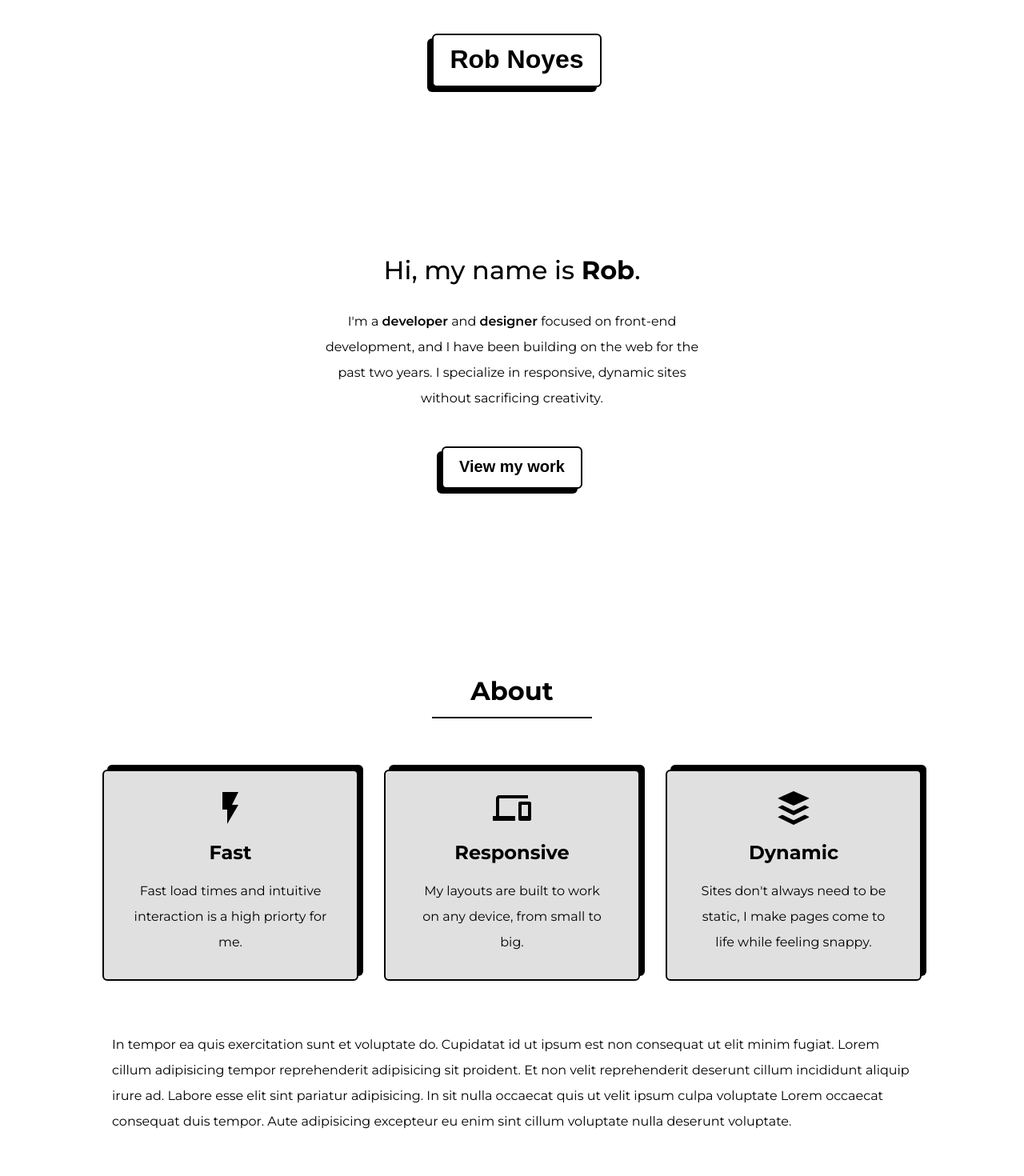
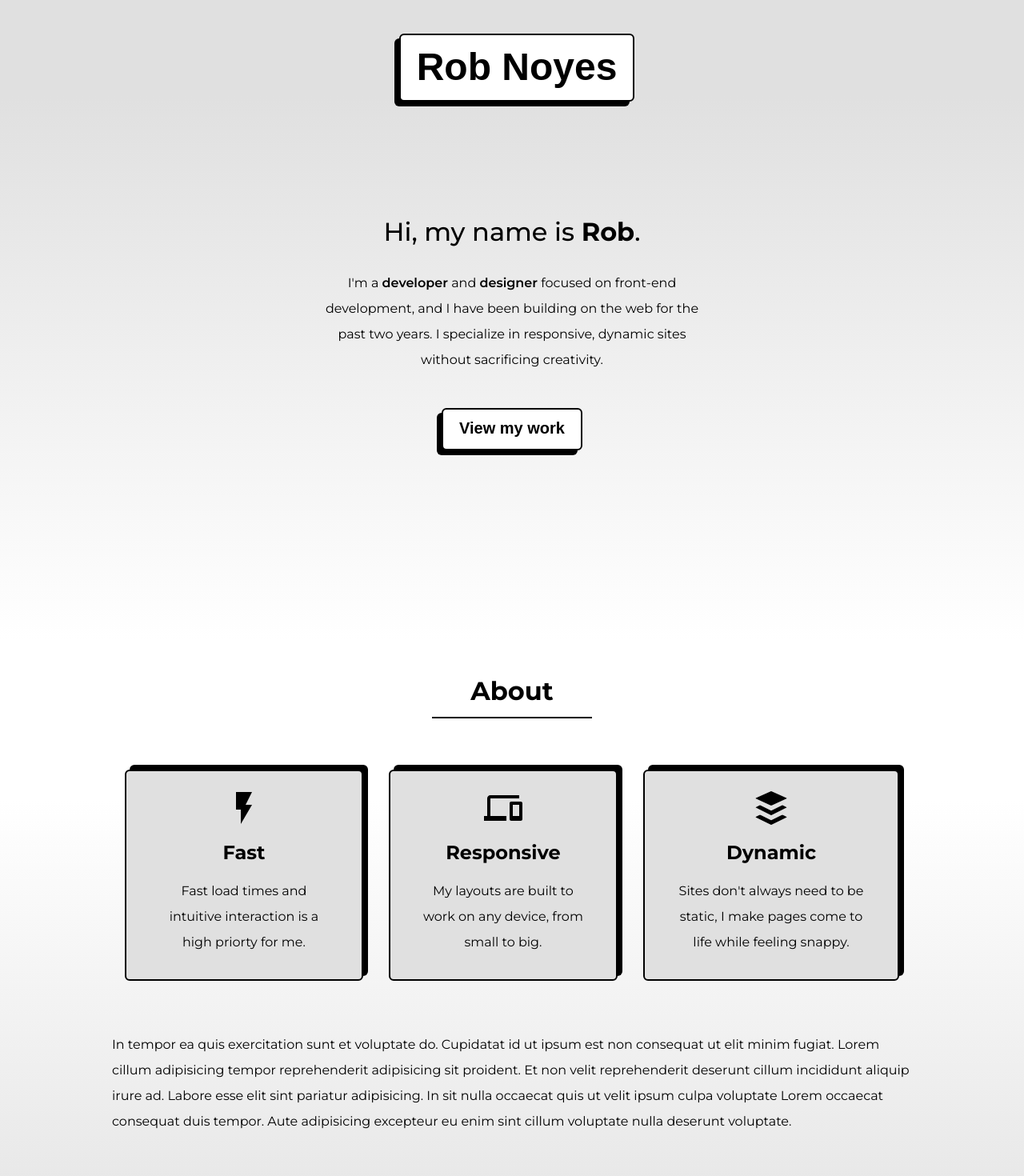
Before and after one commit to rob-noyes/portfolio-site, a React (Create React App) app: page / in a window 1280 px wide. Shown: the top 1470 px of the page at 80% size. Built offline with nearby package versions, Linux system fonts and the light colour scheme.

Commit message:
cleaned up code, changed style of background

```diff
--- a/src/components/About.js
+++ b/src/components/About.js
@@ -1,6 +1,3 @@
-import Header from './Header';
-import Contact from './Contact';
-
 const About = () => {
   return (
     <div className="about">
--- a/src/components/Header.js
+++ b/src/components/Header.js
@@ -1,9 +1,3 @@
-import { GrMenu } from 'react-icons/gr';
-import { useState } from 'react';
-
-import { CSSTransition } from 'react-transition-group';
-import { Link } from 'react-router-dom';
-
 const Header = () => {
   return (
     <div className="header-container">
--- a/src/components/Home.js
+++ b/src/components/Home.js
@@ -1,4 +1,3 @@
-import About from './About';
 import Contact from './Contact';
 import Header from './Header';
 import AboutDescription from './home-components/AboutDescription';
@@ -12,7 +11,6 @@ const Home = () => {
       <div className="hello-container">
         <AboutDescription />
         <Description />
-        <About />
       </div>
       <div id="project"></div>
       <div id="project-home-container">
--- a/src/components/Portfolio.js
+++ b/src/components/Portfolio.js
@@ -1,5 +1,3 @@
-import Contact from './Contact';
-import Header from './Header';
 import ProjectContent from './portfolio-components/ProjectContent';
 
 const portfolio = require('../utilities/projects.json');
--- a/src/components/home-components/AboutDescription.js
+++ b/src/components/home-components/AboutDescription.js
@@ -1,7 +1,6 @@
-import { Link } from 'react-router-dom';
-
 const AboutDescription = () => {
   return (
+    <div className="landing-container">
       <div className="landing">
         <h2 className="home-heading">
           Hi, my name is <b>Rob</b>.
@@ -9,14 +8,15 @@ const AboutDescription = () => {
         <p className="descriptions">
           I'm a <span className="about-bold">developer</span> and{' '}
           <span className="about-bold">designer</span> focused on front-end
-        development, and I have been building on the web for the past two years.
-        I specialize in responsive, dynamic sites without sacrificing
+          development, and I have been building on the web for the past two
+          years. I specialize in responsive, dynamic sites without sacrificing
           creativity.
         </p>
         <a href="#project" id="button-ref">
           <button className="main-button">View my work</button>
         </a>
       </div>
+    </div>
   );
 };
 
--- a/src/components/home-components/Description.js
+++ b/src/components/home-components/Description.js
@@ -1,13 +1,15 @@
 import DescriptionCard from './DescriptionCard';
 import { FaBuffer } from 'react-icons/fa';
 import { MdDevices, MdFlashOn } from 'react-icons/md';
+import About from '../About';
 
 const Description = () => {
   return (
     <div className="description-container">
+      <div className="description-child">
         <div className="centering">
           <h2 className="home-title">About</h2>
-        <div className="line"></div>
+          <div className="project-line"></div>
         </div>
         <div className="description-cards">
           <DescriptionCard
@@ -29,6 +31,10 @@ const Description = () => {
             className="color-green"
           />
         </div>
+        <>
+          <About />
+        </>
+      </div>
     </div>
   );
 };
--- a/src/index.css
+++ b/src/index.css
@@ -52,7 +52,7 @@ button {
 }
 
 .header-button {
-  font-size: 2rem;
+  font-size: 3rem;
   margin: 0;
 }
 
@@ -68,6 +68,19 @@ button {
   margin-top: 1rem;
   font-weight: 600;
   z-index: 0;
+}
+
+.landing-container {
+  width: 100%;
+  background: rgb(224, 224, 224);
+  background: linear-gradient(
+    180deg,
+    rgba(224, 224, 224, 1) 15%,
+    rgba(255, 255, 255, 1) 100%
+  );
+  display: flex;
+  justify-content: center;
+  margin-bottom: 3rem;
 }
 
 .landing {
@@ -104,8 +117,17 @@ button {
   justify-content: center;
   align-items: center;
   text-align: center;
-  padding: 3rem 1rem;
   line-height: 2rem;
+}
+
+#project-home-container {
+  background: rgb(224, 224, 224);
+  background: linear-gradient(
+    180deg,
+    rgba(224, 224, 224, 1) 0%,
+    rgba(255, 255, 255, 1) 50%,
+    rgba(224, 224, 224, 1) 100%
+  );
 }
 
 .home-about {
@@ -125,15 +147,14 @@ button {
   padding-bottom: 1rem;
 }
 
-#home-title {
+.home-title {
   font-size: 2rem;
-  padding-bottom: 1rem;
 }
 
 .line {
   width: 50%;
   height: 2px;
-  background: black;
+  background: #000000;
   margin-bottom: 3rem;
 }
 
@@ -144,6 +165,22 @@ button {
 .description-container {
   display: flex;
   flex-direction: column;
+  align-items: center;
+
+  width: 100%;
+  background: rgb(255, 255, 255);
+  background: linear-gradient(
+    180deg,
+    rgba(255, 255, 255, 1) 19%,
+    rgba(224, 224, 224, 1) 100%
+  );
+}
+
+.description-child {
+  display: flex;
+  flex-direction: column;
+  align-items: center;
+  max-width: 1000px;
 }
 
 .description-icon {
@@ -382,7 +419,7 @@ button {
 *************/
 
 .about {
-  margin-top: 3rem;
+  margin: 3rem 2rem;
   max-width: 1000px;
   text-align: left;
 }
@@ -410,7 +447,6 @@ MEDIA QUERY
     justify-content: center;
     align-items: center;
     text-align: center;
-    padding: 3rem 1rem;
     line-height: 2rem;
   }
 
@@ -421,7 +457,6 @@ MEDIA QUERY
     justify-content: center;
     align-items: center;
     text-align: center;
-    padding: 3rem 1rem;
     line-height: 2rem;
   }
 
@@ -436,6 +471,12 @@ MEDIA QUERY
     margin: 0 1rem;
   }
 
+  .about {
+    margin: 3rem 0;
+    max-width: 100%;
+    width: 100%;
+  }
+
   .home-heading {
     font-size: 2rem;
     font-weight: 500;
@@ -445,7 +486,6 @@ MEDIA QUERY
 
   .home-title {
     font-size: 2rem;
-    padding-bottom: 1rem;
   }
 
   .line {
@@ -458,6 +498,10 @@ MEDIA QUERY
   /******************************
     HOME - DESCRIPTION CARDS
 *******************************/
+
+  .description-container {
+    height: 100vh;
+  }
 
   .description-cards {
     display: flex;
@@ -585,7 +629,7 @@ MEDIA QUERY
   }
 
   .project-line {
-    width: 150%;
+    width: 200px;
     height: 2px;
     background: black;
     margin-top: 1rem;
```
Also changed, not shown: src/components/home-components/HomeProject.js (deleted, +0 -29 lines), src/components/home-components/ProjectCard.js (deleted, +0 -37 lines). Lines whose indentation alone changed are shown as unchanged.
